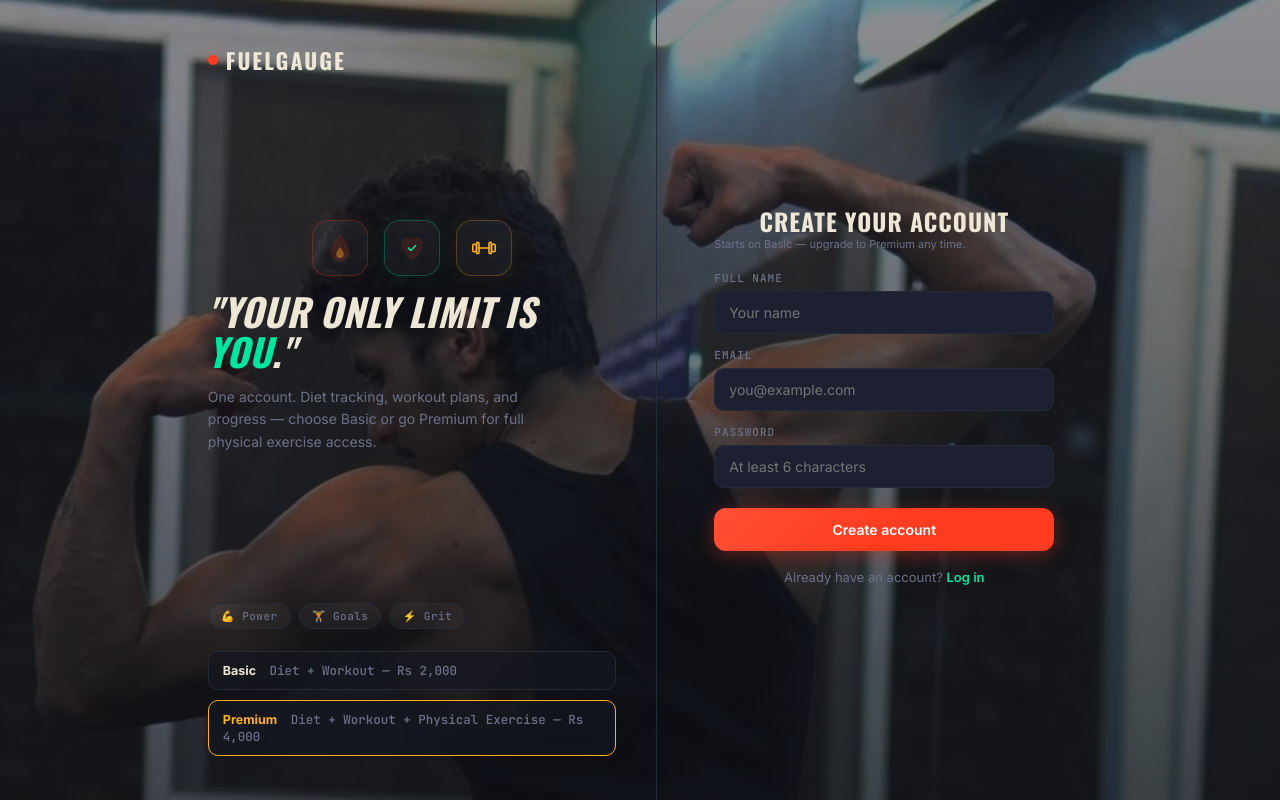
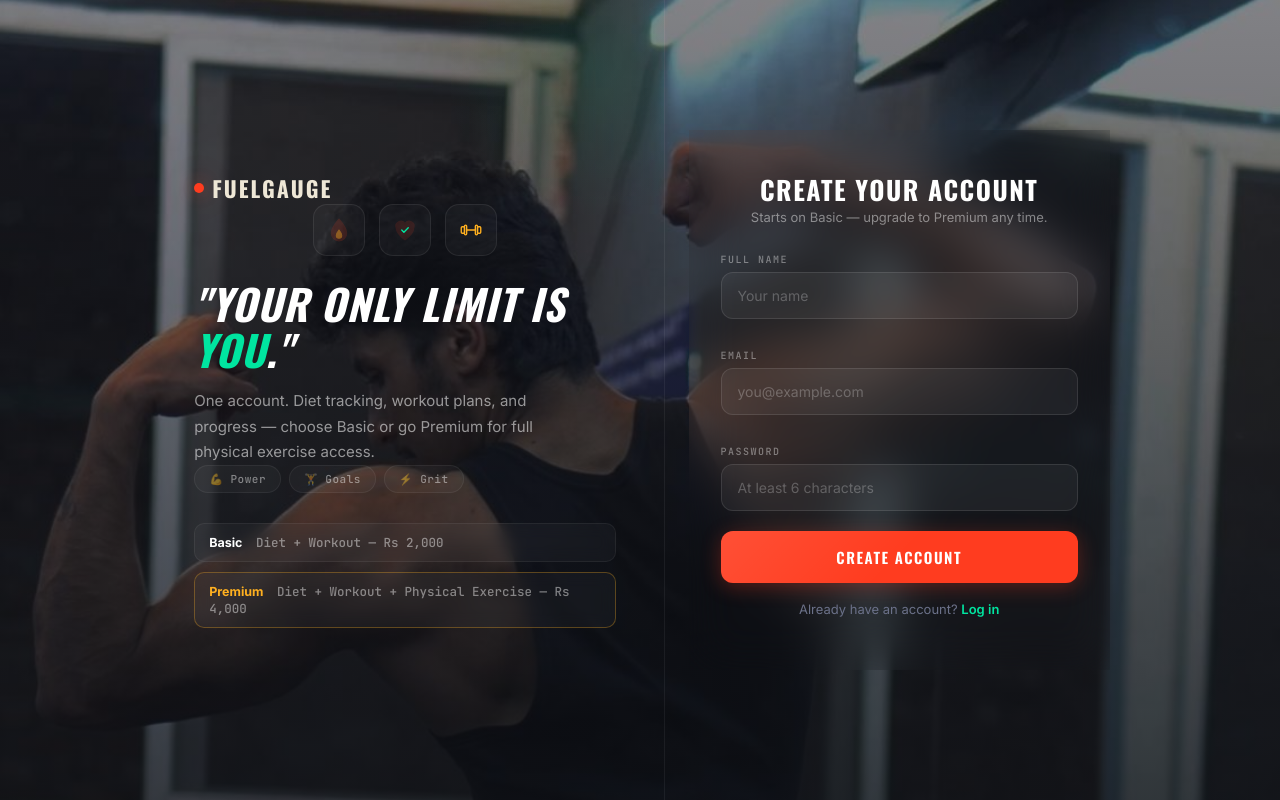
Before and after one commit to gaugefitness-ui/FUELGAUGE-fitness-app, a website: page public/register.html in a window 1280 px wide. Drawn offline with nearby package versions, Linux system fonts and the light colour scheme.

Commit message:
Professional glass auth pages with full background visibility

```diff
--- a/public/auth.css
+++ b/public/auth.css
@@ -5,56 +5,75 @@
 .auth-phone-frame{position:relative;z-index:1;width:100%;max-width:100%;background:transparent!important;border-radius:0!important;padding:0!important;box-shadow:none!important;}
 .auth-phone-frame::before{display:none!important;}
 .auth-phone-screen{background:transparent!important;border-radius:0!important;max-height:100vh;overflow-y:auto;}
-.auth-card{padding:28px 20px;max-width:100%;box-shadow:none;border:none;border-radius:0;background:transparent!important;}
+.auth-card{padding:28px 20px;max-width:100%!important;box-shadow:none!important;border:none!important;border-radius:0!important;background:transparent!important;}
 
-/* ===== Auth pages (login / register) ===== */
-body.auth-body{margin:0;min-height:100vh;background:linear-gradient(180deg,rgba(13,15,20,0.45) 0%,rgba(13,15,20,0.55) 40%,rgba(13,15,20,0.75) 100%),url('/gym-bg.jpg') center/cover no-repeat fixed;background-color:var(--asphalt);}
-body.register-body{margin:0;min-height:100vh;background:linear-gradient(180deg,rgba(13,15,20,0.45) 0%,rgba(13,15,20,0.55) 40%,rgba(13,15,20,0.75) 100%),url('/register-bg.jpg') center 20%/cover no-repeat;background-color:var(--asphalt);}
-.auth-screen{position:fixed;inset:0;z-index:999;background:linear-gradient(180deg,rgba(13,15,20,0.45) 0%,rgba(13,15,20,0.55) 40%,rgba(13,15,20,0.75) 100%),url('/gym-bg.jpg') center/cover no-repeat fixed!important;display:flex;align-items:center;justify-content:center;}
-.auth-screen.register-screen{background:linear-gradient(180deg,rgba(13,15,20,0.45) 0%,rgba(13,15,20,0.55) 40%,rgba(13,15,20,0.75) 100%),url('/register-bg.jpg') center 20%/cover no-repeat fixed!important;}
+/* ===== Backgrounds ===== */
+body.auth-body{margin:0;min-height:100vh;background:linear-gradient(180deg,rgba(13,15,20,0.50) 0%,rgba(13,15,20,0.60) 40%,rgba(13,15,20,0.80) 100%),url('/gym-bg.jpg') center/cover no-repeat fixed;background-color:var(--asphalt);}
+body.register-body{margin:0;min-height:100vh;background:linear-gradient(180deg,rgba(13,15,20,0.50) 0%,rgba(13,15,20,0.60) 40%,rgba(13,15,20,0.80) 100%),url('/register-bg.jpg') center 20%/cover no-repeat;background-color:var(--asphalt);}
+.auth-screen{position:fixed;inset:0;z-index:999;background:linear-gradient(180deg,rgba(13,15,20,0.50) 0%,rgba(13,15,20,0.60) 40%,rgba(13,15,20,0.80) 100%),url('/gym-bg.jpg') center/cover no-repeat fixed!important;display:flex;align-items:center;justify-content:center;}
+.auth-screen.register-screen{background:linear-gradient(180deg,rgba(13,15,20,0.50) 0%,rgba(13,15,20,0.60) 40%,rgba(13,15,20,0.80) 100%),url('/register-bg.jpg') center 20%/cover no-repeat fixed!important;}
+
+/* ===== Shell & Hero (desktop) ===== */
 .auth-shell{min-height:100vh;display:flex;}
-.auth-hero{flex:1;display:flex;flex-direction:column;justify-content:space-between;padding:44px 40px;
-  background:transparent;border-right:1px solid var(--line);position:relative;overflow:hidden;}
-.auth-hero::after{content:"";position:absolute;right:-120px;top:-120px;width:340px;height:340px;border-radius:50%;
-  background:radial-gradient(circle,rgba(25,194,160,.16) 0%,transparent 70%);}
+.auth-hero{flex:1;display:flex;flex-direction:column;justify-content:center;padding:60px 48px;background:transparent;border-right:1px solid rgba(255,255,255,0.06);position:relative;overflow:hidden;}
+.auth-hero::after{content:"";position:absolute;right:-80px;top:-80px;width:300px;height:300px;border-radius:50%;background:radial-gradient(circle,rgba(0,229,160,.10) 0%,transparent 70%);}
 .auth-hero-mid{position:relative;}
-.auth-hero-mid h1,.auth-hero-mid .quote-heading{font-family:'Oswald',sans-serif;font-size:38px;line-height:1.05;text-transform:uppercase;letter-spacing:.5px;margin:14px 0 10px;}
-.quote-heading{font-family:'Oswald',sans-serif;font-style:italic;letter-spacing:.5px;}
-.auth-hero-mid p{color:var(--ink-dim);font-size:14px;line-height:1.6;max-width:360px;}
-.hero-gauge{display:block;margin-bottom:4px;}
-.auth-hero-icons{display:flex;gap:16px;margin:8px 0 16px;}
-.auth-hero-icon{width:56px;height:56px;background:rgba(255,255,255,0.04);border:1px solid var(--line);border-radius:16px;
-  display:flex;align-items:center;justify-content:center;transition:all .3s ease;}
-.auth-hero-icon svg{width:30px;height:30px;}
-.auth-hero-icon.icon-fire{border-color:rgba(255,60,31,0.25);box-shadow:0 0 20px rgba(255,60,31,0.08);}
-.auth-hero-icon.icon-fire:hover{border-color:var(--neon-red);box-shadow:0 0 24px rgba(255,60,31,0.2);transform:translateY(-2px);}
-.auth-hero-icon.icon-heart{border-color:rgba(0,229,160,0.25);box-shadow:0 0 20px rgba(0,229,160,0.08);}
-.auth-hero-icon.icon-heart:hover{border-color:var(--teal);box-shadow:0 0 24px rgba(0,229,160,0.2);transform:translateY(-2px);}
-.auth-hero-icon.icon-dumbbell{border-color:rgba(255,176,32,0.25);box-shadow:0 0 20px rgba(255,176,32,0.08);}
-.auth-hero-icon.icon-dumbbell:hover{border-color:var(--amber);box-shadow:0 0 24px rgba(255,176,32,0.2);transform:translateY(-2px);}
-.auth-quote-strip{display:flex;gap:8px;margin-bottom:12px;}
-.quote-tag{font-family:'JetBrains Mono',monospace;font-size:11px;letter-spacing:.5px;color:var(--ink-dim);
-  background:rgba(255,255,255,0.04);border:1px solid var(--line);border-radius:20px;padding:5px 12px;}
+.auth-hero-mid h1,.auth-hero-mid .quote-heading{font-family:'Oswald',sans-serif;font-size:42px;line-height:1.1;text-transform:uppercase;letter-spacing:1px;margin:0 0 16px;color:#fff;}
+.quote-heading{font-family:'Oswald',sans-serif;font-style:italic;}
+.auth-hero-mid p{color:rgba(255,255,255,0.55);font-size:15px;line-height:1.7;max-width:380px;margin:0;}
+.auth-hero-icons{display:flex;gap:14px;margin:0 0 24px;}
+.auth-hero-icon{width:52px;height:52px;background:rgba(255,255,255,0.03);border:1px solid rgba(255,255,255,0.08);border-radius:14px;display:flex;align-items:center;justify-content:center;transition:all .3s ease;}
+.auth-hero-icon svg{width:26px;height:26px;}
+.auth-hero-icon.icon-fire:hover{border-color:rgba(255,60,31,0.4);box-shadow:0 0 20px rgba(255,60,31,0.12);transform:translateY(-2px);}
+.auth-hero-icon.icon-heart:hover{border-color:rgba(0,229,160,0.4);box-shadow:0 0 20px rgba(0,229,160,0.12);transform:translateY(-2px);}
+.auth-hero-icon.icon-dumbbell:hover{border-color:rgba(255,176,32,0.4);box-shadow:0 0 20px rgba(255,176,32,0.12);transform:translateY(-2px);}
+.auth-quote-strip{display:flex;gap:8px;margin-bottom:20px;}
+.quote-tag{font-family:'JetBrains Mono',monospace;font-size:11px;letter-spacing:.5px;color:rgba(255,255,255,0.45);background:rgba(255,255,255,0.03);border:1px solid rgba(255,255,255,0.06);border-radius:20px;padding:6px 14px;}
 .auth-hero-bottom{display:flex;flex-direction:column;gap:10px;position:relative;}
-.hero-pill{background:rgba(21,24,33,0.7);backdrop-filter:blur(10px);border:1px solid var(--line);border-radius:10px;padding:10px 14px;font-size:12.5px;color:var(--ink-dim);font-family:'JetBrains Mono',monospace;}
-.hero-pill b{color:var(--ink);font-family:'Inter',sans-serif;margin-right:6px;}
-.hero-pill.premium{border-color:var(--amber);}
+.hero-pill{background:rgba(255,255,255,0.03);backdrop-filter:blur(8px);border:1px solid rgba(255,255,255,0.06);border-radius:10px;padding:10px 14px;font-size:12.5px;color:rgba(255,255,255,0.45);font-family:'JetBrains Mono',monospace;}
+.hero-pill b{color:#fff;font-family:'Inter',sans-serif;margin-right:6px;}
+.hero-pill.premium{border-color:rgba(255,176,32,0.3);}
 .hero-pill.premium b{color:var(--amber);}
 
+/* ===== Auth Panel & Card (glass) ===== */
 .auth-panel{flex:1;display:flex;align-items:center;justify-content:center;padding:40px 24px;max-width:520px;}
-.auth-card{width:100%;max-width:380px;}
-.auth-card h2{font-family:'Oswald',sans-serif;text-transform:uppercase;letter-spacing:1px;font-size:24px;margin:0 0 4px;}
-.auth-card .smallnote{margin-bottom:20px;}
-.auth-switch{text-align:center;font-size:13px;color:var(--ink-dim);margin-top:16px;}
-.auth-switch a{color:var(--teal);text-decoration:none;font-weight:600;}
-.auth-error{background:rgba(255,92,92,.12);border:1px solid var(--danger);color:var(--danger);font-size:13px;
-  padding:10px 12px;border-radius:8px;margin-bottom:14px;}
+.auth-card{width:100%;max-width:400px;background:rgba(21,24,33,0.55);backdrop-filter:blur(24px);-webkit-backdrop-filter:blur(24px);border:1px solid rgba(255,255,255,0.08);border-radius:24px;padding:40px 32px;box-shadow:0 8px 40px rgba(0,0,0,0.3);}
+.auth-card .auth-logo{text-align:center;margin-bottom:28px;}
+.auth-card .auth-logo .dot{width:12px;height:12px;border-radius:50%;background:var(--neon-red);box-shadow:0 0 12px var(--neon-red-glow);display:inline-block;margin-right:8px;vertical-align:middle;animation:pulse 2s ease-in-out infinite;}
+.auth-card .auth-logo span{font-family:'Oswald',sans-serif;font-size:24px;font-weight:700;letter-spacing:3px;text-transform:uppercase;vertical-align:middle;color:#fff;}
+.auth-card .quote-heading{font-family:'Oswald',sans-serif;font-style:italic;font-size:18px;line-height:1.3;text-align:center;margin:0 0 6px;color:rgba(255,255,255,0.85);}
+.auth-card .quote-heading span{color:var(--neon-red);}
+.auth-card .auth-sub,.auth-card .smallnote{text-align:center;color:rgba(255,255,255,0.45);font-size:13px;margin-bottom:28px;}
+.auth-card h2{font-family:'Oswald',sans-serif;text-transform:uppercase;letter-spacing:1.5px;font-size:26px;margin:0 0 6px;text-align:center;color:#fff;}
+.auth-card label{display:block;font-family:'JetBrains Mono',monospace;font-size:10px;letter-spacing:1.5px;text-transform:uppercase;color:rgba(255,255,255,0.4);margin-bottom:6px;margin-top:16px;}
+.auth-card label:first-of-type{margin-top:0;}
+.auth-card input{width:100%;padding:14px 16px;background:rgba(255,255,255,0.05);border:1px solid rgba(255,255,255,0.1);border-radius:12px;color:#fff;font-size:14px;font-family:'Inter',sans-serif;transition:all .2s ease;box-sizing:border-box;}
+.auth-card input::placeholder{color:rgba(255,255,255,0.25);}
+.auth-card input:focus{outline:none;border-color:var(--teal);box-shadow:0 0 0 3px rgba(0,229,160,0.15);background:rgba(255,255,255,0.07);}
+.auth-card .btn,.auth-card .btn-primary{width:100%;padding:15px;border:none;border-radius:12px;font-family:'Oswald',sans-serif;font-size:15px;font-weight:600;letter-spacing:1.5px;text-transform:uppercase;cursor:pointer;transition:all .2s ease;margin-top:20px;display:flex;align-items:center;justify-content:center;gap:8px;}
+.auth-card .btn-primary{background:var(--neon-red);color:#fff;box-shadow:0 4px 20px rgba(255,60,31,0.3);}
+.auth-card .btn-primary:hover{transform:translateY(-1px);box-shadow:0 6px 28px rgba(255,60,31,0.4);}
+.auth-card .btn-primary:active{transform:translateY(0);}
+.auth-divider{display:flex;align-items:center;gap:16px;margin:22px 0;color:rgba(255,255,255,0.25);font-size:12px;font-family:'JetBrains Mono',monospace;letter-spacing:1px;}
+.auth-divider::before,.auth-divider::after{content:'';flex:1;height:1px;background:rgba(255,255,255,0.08);}
+.auth-switch{text-align:center;margin-top:22px;font-size:13px;color:rgba(255,255,255,0.4);}
+.auth-switch a{color:var(--teal);cursor:pointer;text-decoration:none;font-weight:600;}
+.auth-switch a:hover{text-decoration:underline;}
+.auth-features{margin-top:24px;padding-top:20px;border-top:1px solid rgba(255,255,255,0.06);}
+.auth-feature{display:flex;align-items:center;gap:8px;padding:6px 0;font-size:12px;color:rgba(255,255,255,0.4);}
+.auth-feature span{font-weight:700;}
+.auth-error{background:rgba(255,92,92,.1);border:1px solid rgba(255,92,92,0.25);color:var(--danger);font-size:12px;padding:10px 14px;border-radius:10px;margin-bottom:14px;display:none;}
+.auth-error.show{display:block;}
+.google-signin-btn{width:100%;padding:13px 16px;background:rgba(255,255,255,0.06);border:1px solid rgba(255,255,255,0.1);border-radius:12px;color:#fff;font-size:14px;font-family:'Inter',sans-serif;font-weight:500;cursor:pointer;display:flex;align-items:center;justify-content:center;gap:10px;transition:all .2s;}
+.google-signin-btn:hover{background:rgba(255,255,255,0.1);border-color:rgba(255,255,255,0.15);}
+.pw-toggle{position:absolute;right:12px;top:50%;transform:translateY(-50%);background:none;border:none;color:rgba(255,255,255,0.3);cursor:pointer;padding:4px;}
 
+/* ===== Mobile ===== */
 @media (max-width: 760px){
   .auth-shell{flex-direction:column;}
   .auth-hero{display:none;}
-  .auth-panel{padding:60px 24px 40px;width:100%;min-height:100vh;}
-  .auth-card{max-width:100%;}
+  .auth-panel{padding:0;width:100%;min-height:100vh;align-items:center;}
+  .auth-card{max-width:100%;border-radius:0;border:none;background:rgba(13,15,20,0.65)!important;backdrop-filter:blur(20px);-webkit-backdrop-filter:blur(20px);min-height:100vh;display:flex;flex-direction:column;justify-content:center;padding:40px 28px;}
   .auth-card h2{font-size:28px;}
   body.register-body{background-attachment:scroll;background-position:center 15%;}
   .auth-screen.register-screen{background-attachment:scroll;background-position:center 15%;}
```
